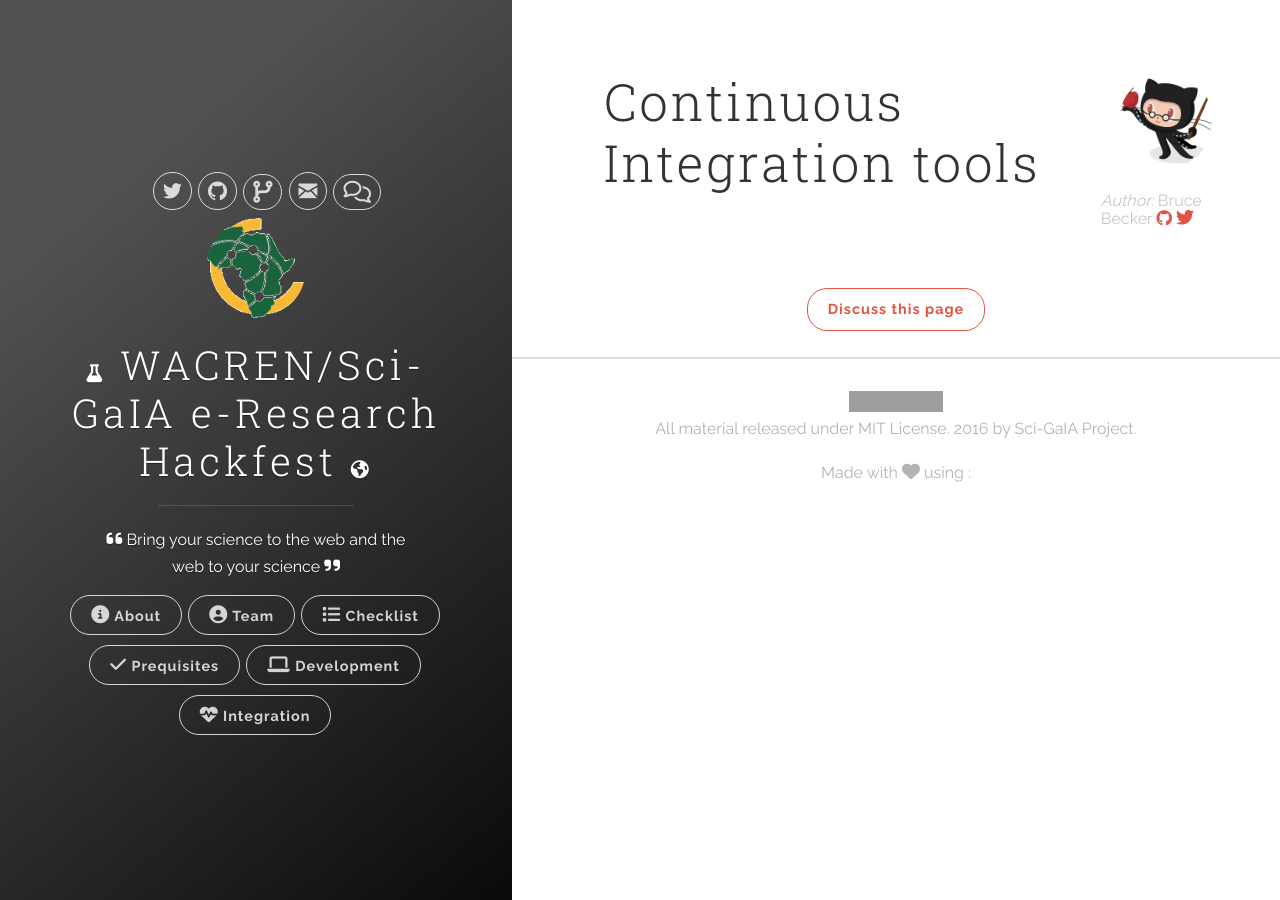
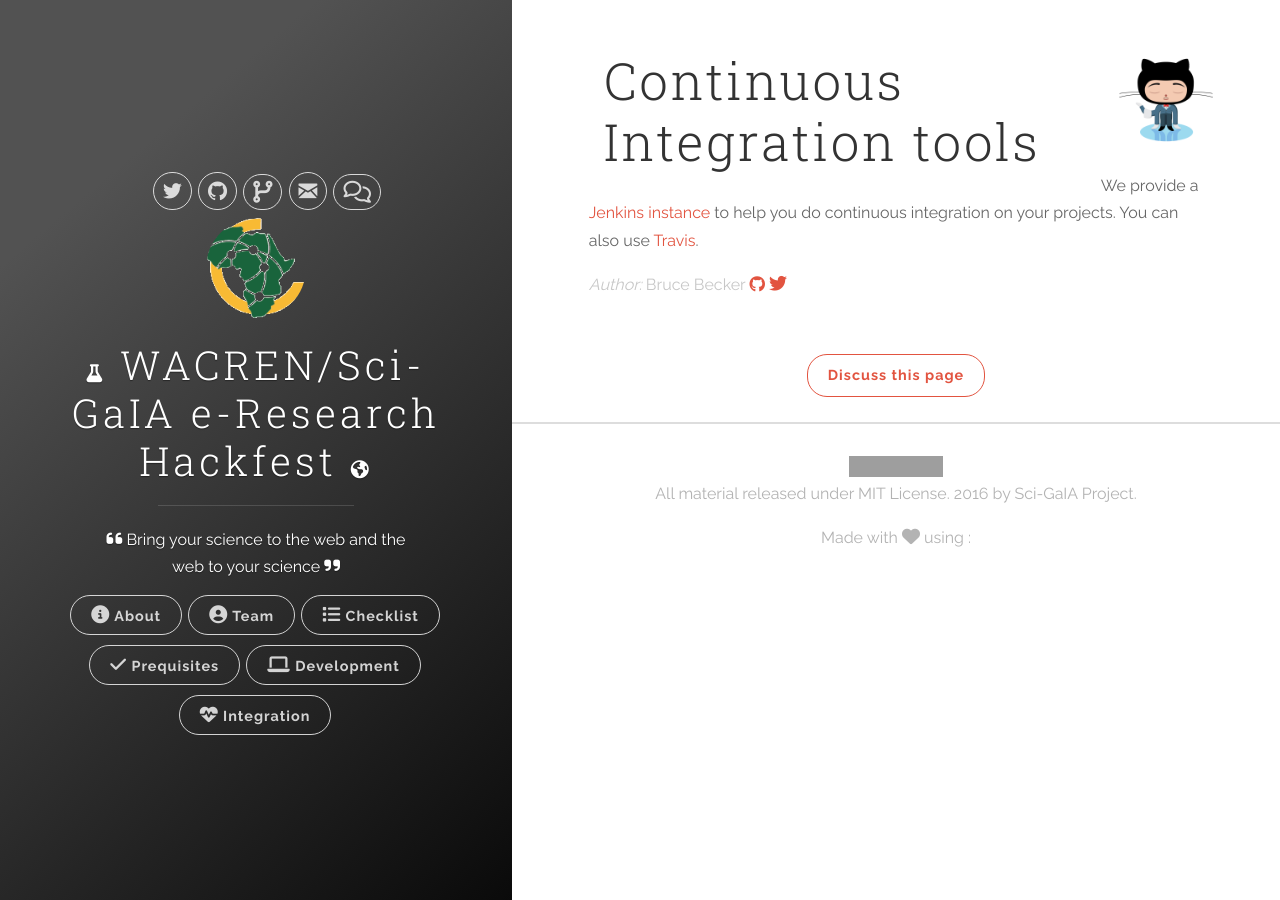
Before and after one commit to kodion/hackfest-site, a Jekyll site: the page built from ci-cd.md, in a window 1280 px wide. Built offline with Jekyll 4.4.1, drawn with Linux system fonts in a browser that asks for light colours; nearby versions of some CDN libraries; grey boxes are pictures that could not be loaded.

Commit message:
iUpdated the CI page

```diff
--- a/ci-cd.md
+++ b/ci-cd.md
@@ -3,6 +3,8 @@ layout: page
 title: Continuous Integration tools
 permalink: /ci-cd/
 author: brucellino
-octocat: Professortocat_v2.png
+octocat: jenktocat.jpg
 contributors:
 ---
+
+We provide a [Jenkins instance](http://ci.sci-gaia.eu:8080) to help you do continuous integration on your projects. You can also use [Travis](https://travis-ci.com).
```
